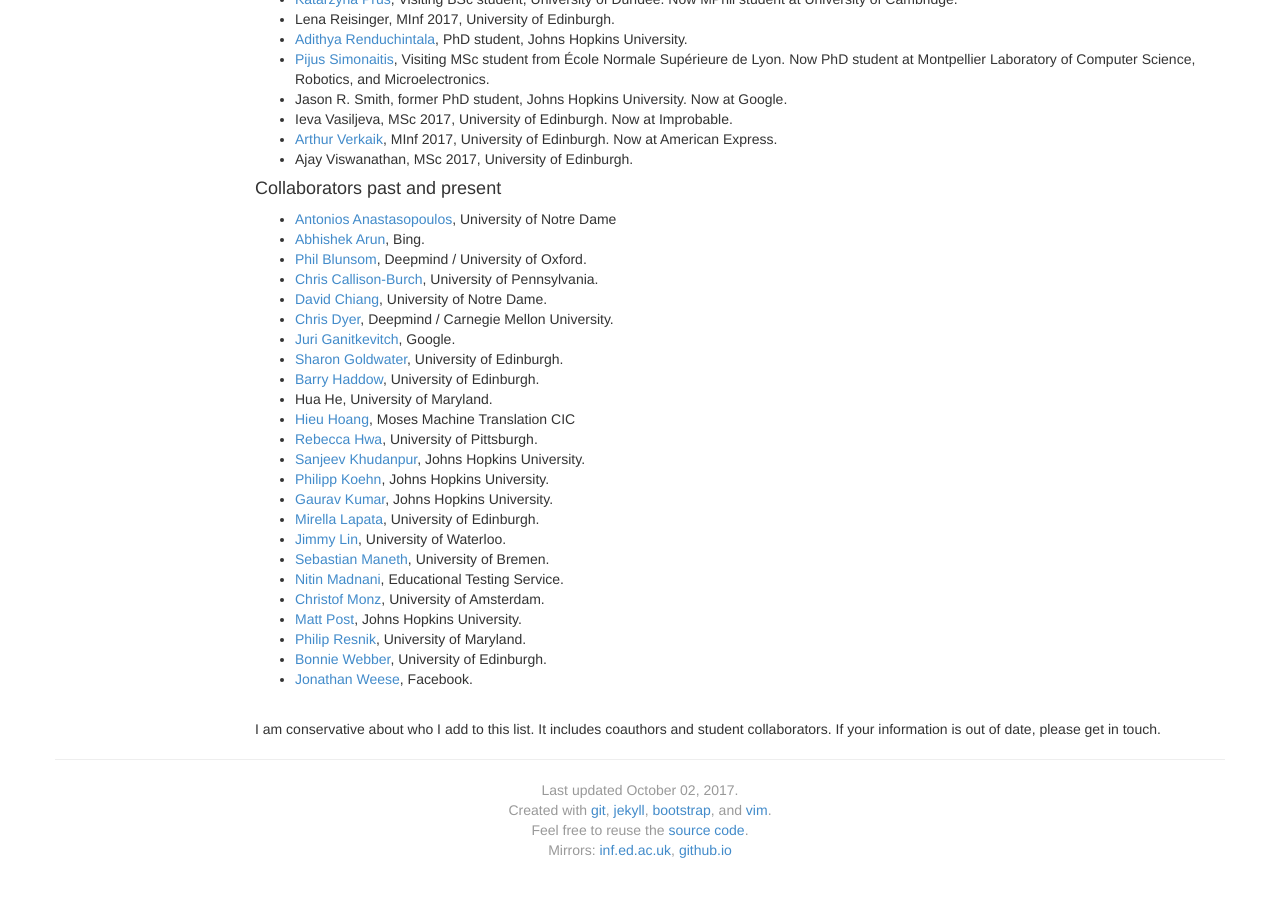
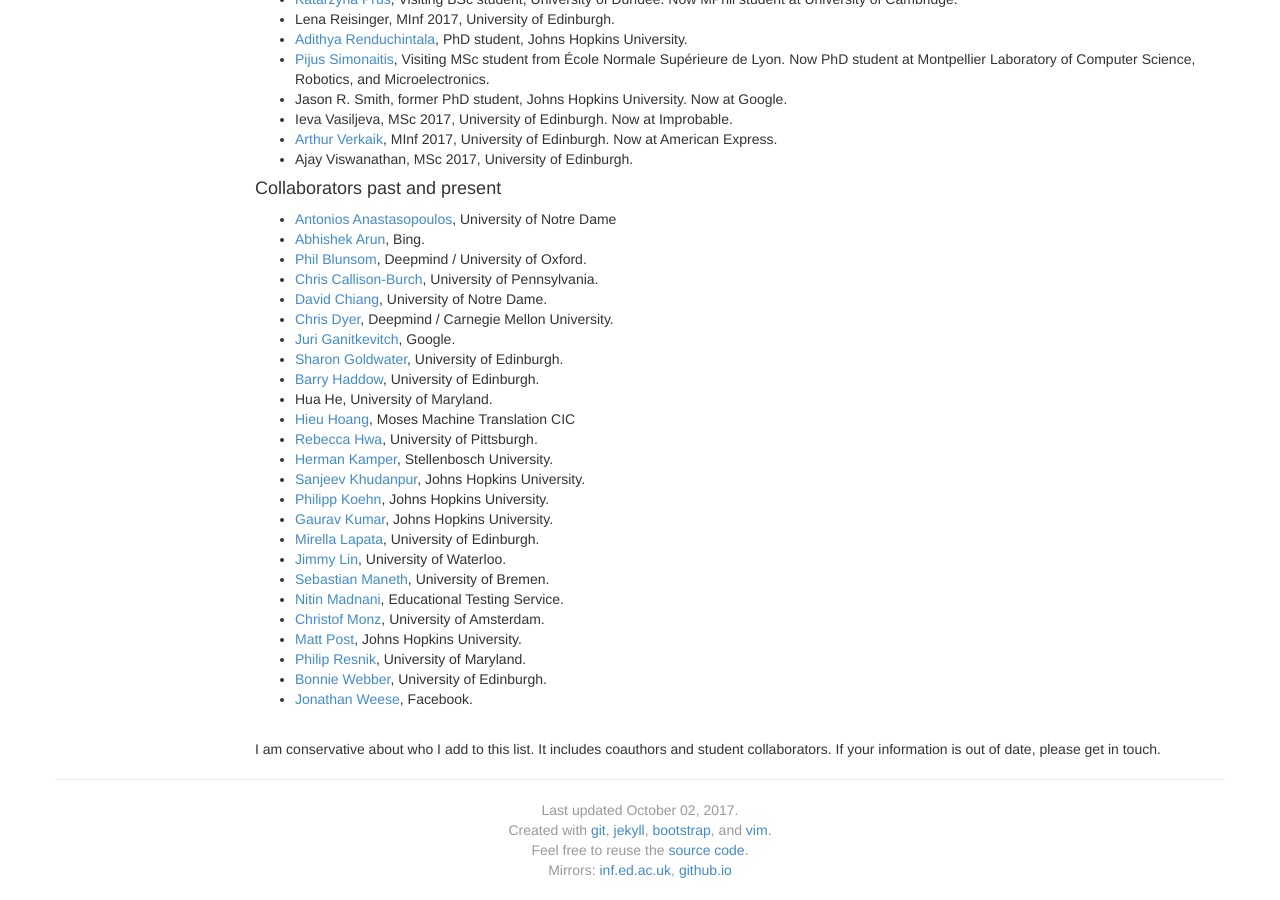
Before and after one commit to alopez/alopez.github.com, a Jekyll site: the page built from collaborators.html, in a window 1280 px wide and 900 px high, scrolled down 1376 px. Built offline with Jekyll 4.4.1, drawn with Linux system fonts in a browser that asks for light colours.

Commit message:
Add collaborators

```diff
--- a/collaborators.html
+++ b/collaborators.html
@@ -231,6 +231,10 @@ collaborators:
     url: http://people.cs.pitt.edu/~hwa/
     tagline: University of Pittsburgh.
   -
+    name: Herman Kamper
+    url: http://www.kamperh.com/
+    tagline: Stellenbosch University.
+  -
     name: Sanjeev Khudanpur
     img: sanjeev
     url: http://old-site.clsp.jhu.edu/~sanjeev/
```
